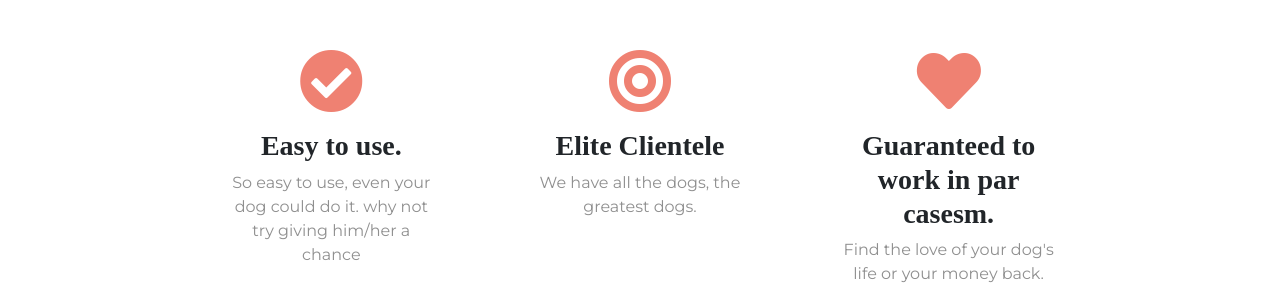
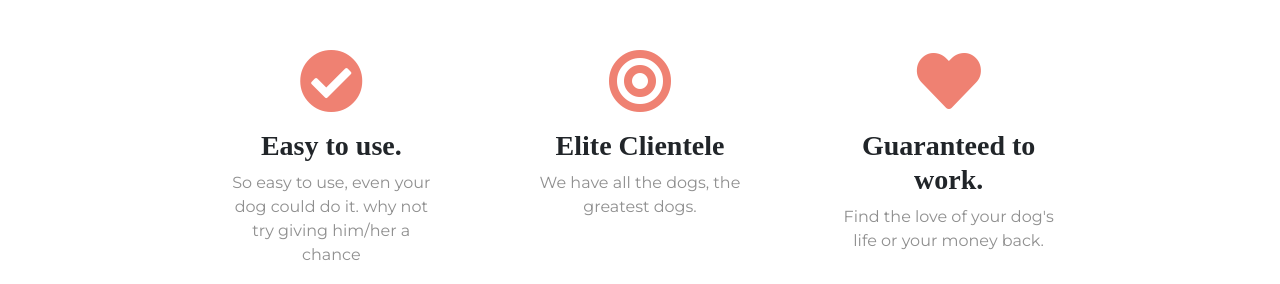
Before and after one commit to Aniruddha-Shriwant/TinDog, a plain HTML site: page index.html in a window 1280 px wide. Shown: the part 831-1115 px from the top of the page. Drawn offline with nearby package versions, Linux system fonts and the light colour scheme.

Commit message:
Update index.html

```diff
--- a/index.html
+++ b/index.html
@@ -96,7 +96,7 @@
             </div>
             <div class="col-lg-4 feature_box">
                 <i class="fas fa-heart icon2 fa-4x"></i>
-                <h3 class="features_h3">Guaranteed to work in par casesm.</h3>
+                <h3 class="features_h3">Guaranteed to work.</h3>
                 <p class="features_p">
                     Find the love of your dog's life or your money back.
                 </p>
```
